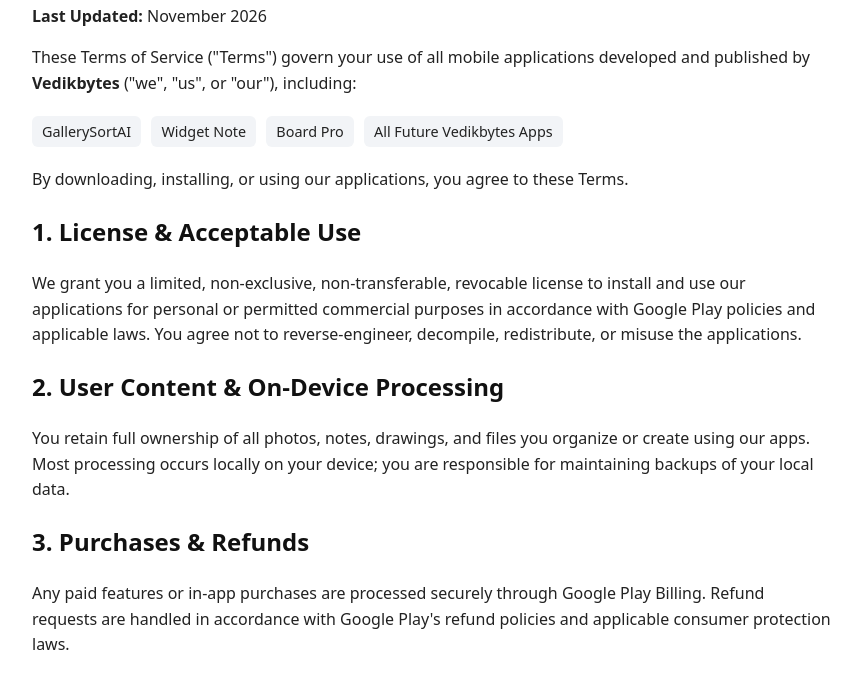
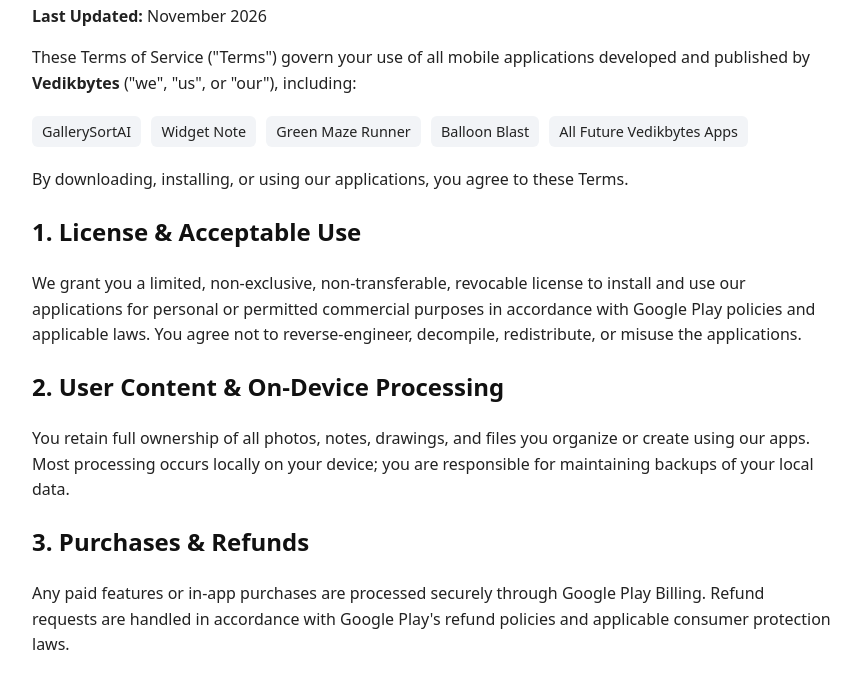
Before and after one commit to AppLabBySunil/AppLabBySunil.github.io, a plain HTML site: page terms-of-service/index.html in a window 1280 px wide. Shown: the part 109-784 px from the top of the page, without its empty margins (208-1069 px from the left). Drawn offline with Linux system fonts and the light colour scheme.

Commit message:
Update index.html

```diff
--- a/terms-of-service/index.html
+++ b/terms-of-service/index.html
@@ -19,7 +19,8 @@
   <div class="apps">
     <span>GallerySortAI</span>
     <span>Widget Note</span>
-    <span>Board Pro</span>
+    <span>Green Maze Runner</span>
+    <span>Balloon Blast</span>
     <span>All Future Vedikbytes Apps</span>
   </div>
   <p>By downloading, installing, or using our applications, you agree to these Terms.</p>
```
